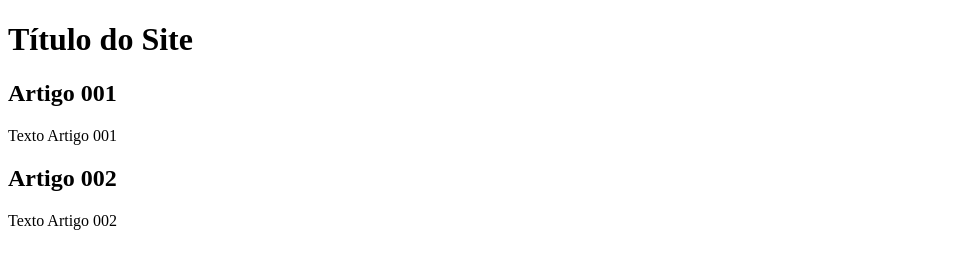
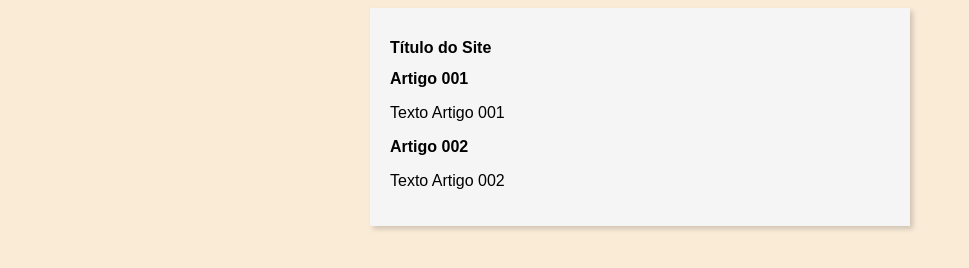
Before and after one commit to daviln/projeto-site, a plain HTML site: page index.html in a window 1280 px wide. Shown: the whole page, without its empty margins (0-969 px from the left). Drawn offline with Linux system fonts and the light colour scheme.

Commit message:
iniciei o design

```diff
--- /dev/null
+++ b/estilos/style.css
@@ -0,0 +1,17 @@
+* {
+    font-family: Arial, Helvetica, sans-serif;
+    font-size: 16px;
+}
+
+body {
+    background-color: antiquewhite;
+
+}
+
+main {
+    background-color: whitesmoke;
+    width: 500px;
+    margin: auto;
+    padding: 20px;
+    box-shadow: 3px 3px 5px rgba(0, 0, 0, 0.163);
+}
--- a/index.html
+++ b/index.html
@@ -4,6 +4,7 @@
     <meta charset="UTF-8">
     <meta name="viewport" content="width=device-width, initial-scale=1.0">
     <title>Site do Davi</title>
+    <link rel="stylesheet" href="estilos/style.css">
 </head>
 <body>
     <main>
```
